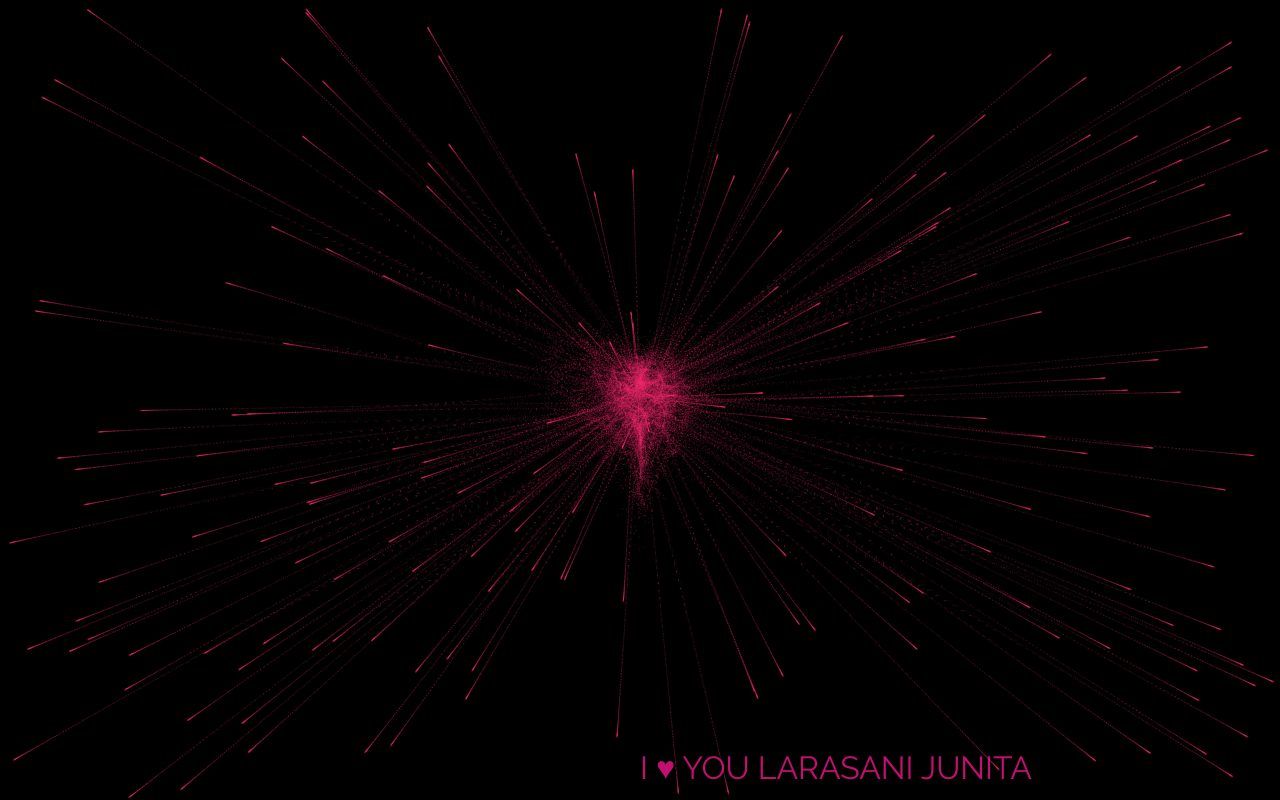
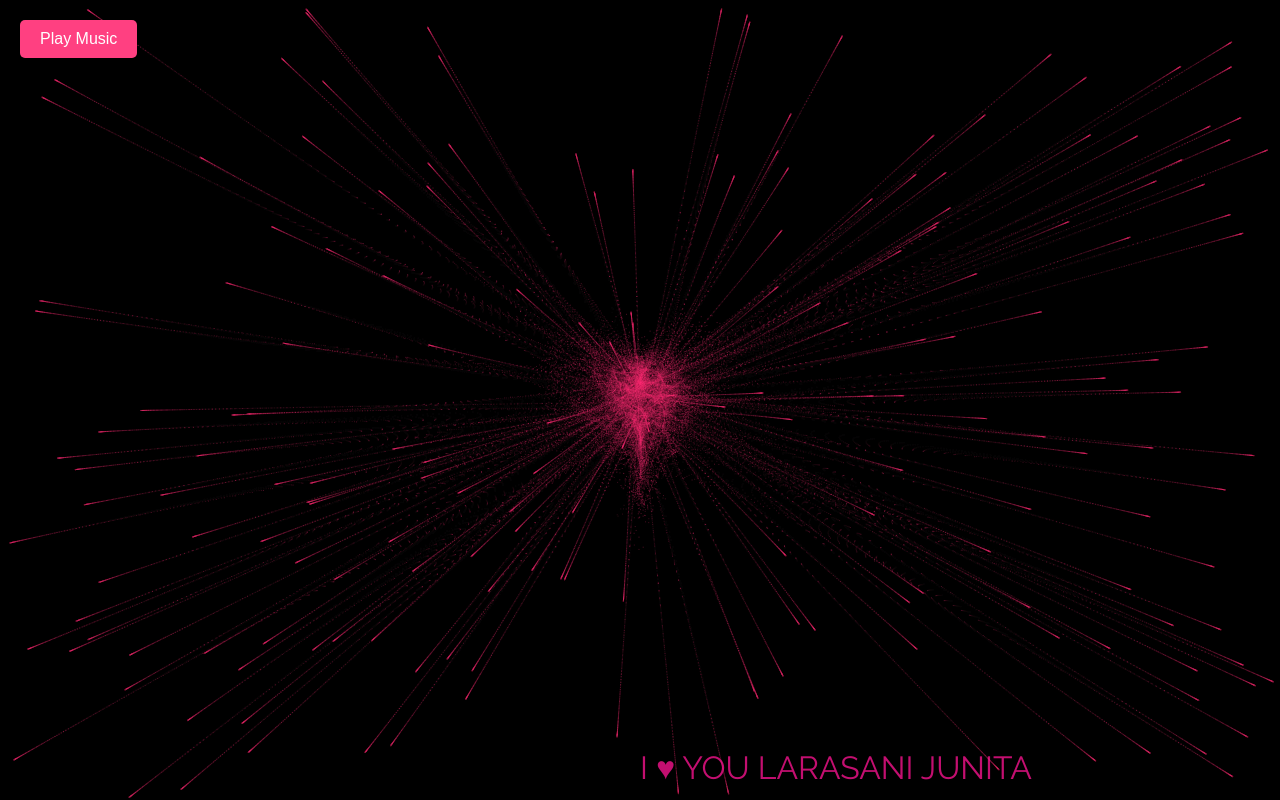
Before and after one commit to arhtzy/laras, a plain HTML site: page index.html in a window 1280 px wide. Drawn offline with Linux system fonts and the light colour scheme; animation ran at ten frames a second.

Commit message:
Update style-laras.css

```diff
--- a/style-laras.css
+++ b/style-laras.css
@@ -1,6 +1,6 @@
 /* Style untuk canvas */
 canvas {
-  position: fixed;
+  position: absolute;
   left: 0;
   top: 0;
   width: 100%;
@@ -8,6 +8,7 @@ canvas {
   background-color: rgba(0, 0, 0, 0.2); /* Latar belakang transparan */
   z-index: 0; /* Pastikan canvas berada di bawah teks */
 }
+
 /* Style untuk teks */
 #heart-text {
   position: absolute;
@@ -20,6 +21,26 @@ canvas {
   text-shadow: 2px 2px 4px rgba(0, 0, 0, 0.5); /* Bayangan teks */
   z-index: 10; /* Agar teks berada di atas canvas */
   animation: textAnimation 3s ease-in-out infinite, changeText 9s infinite; /* Menambahkan animasi */
+}
+
+/* Gaya untuk tombol Play Music */
+#playButton {
+  position: absolute;
+  top: 20px;
+  left: 20px;
+  padding: 10px 20px;
+  background-color: #ff4081;
+  color: #fff;
+  border: none;
+  border-radius: 5px;
+  cursor: pointer;
+  font-size: 16px;
+  transition: background-color 0.3s;
+  z-index: 10; /* Memastikan tombol berada di atas canvas dan elemen lainnya */
+}
+
+#playButton:hover {
+  background-color: #e91e63;
 }
 
 /* Animasi teks bergerak naik dan turun */
```
Lines whose indentation alone changed are shown as unchanged.
